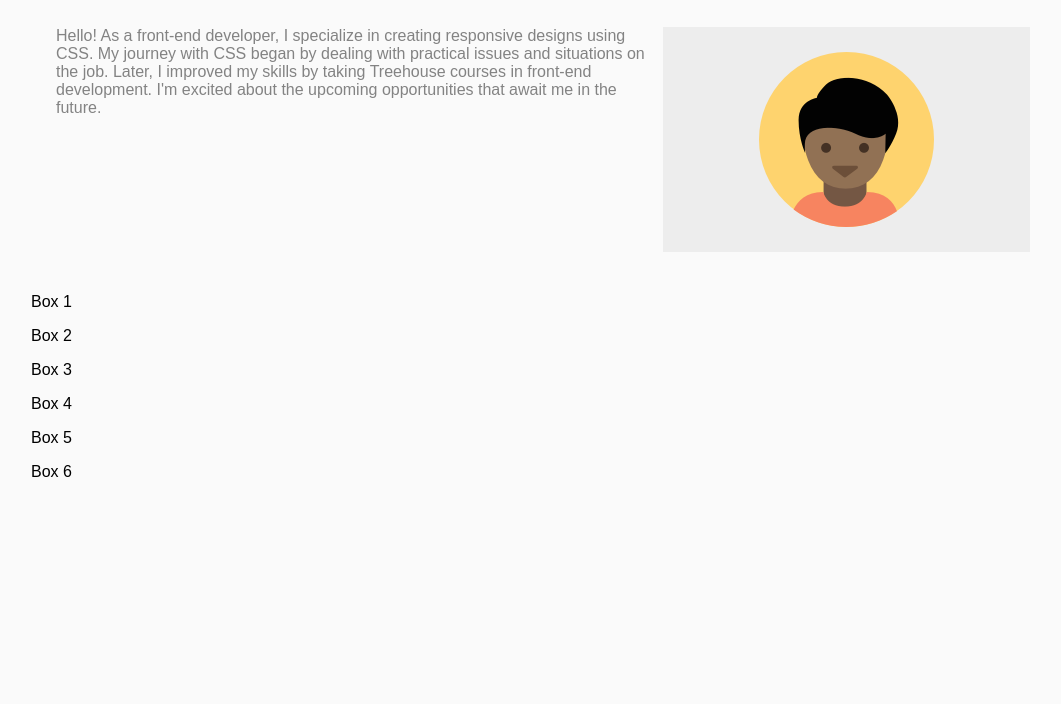
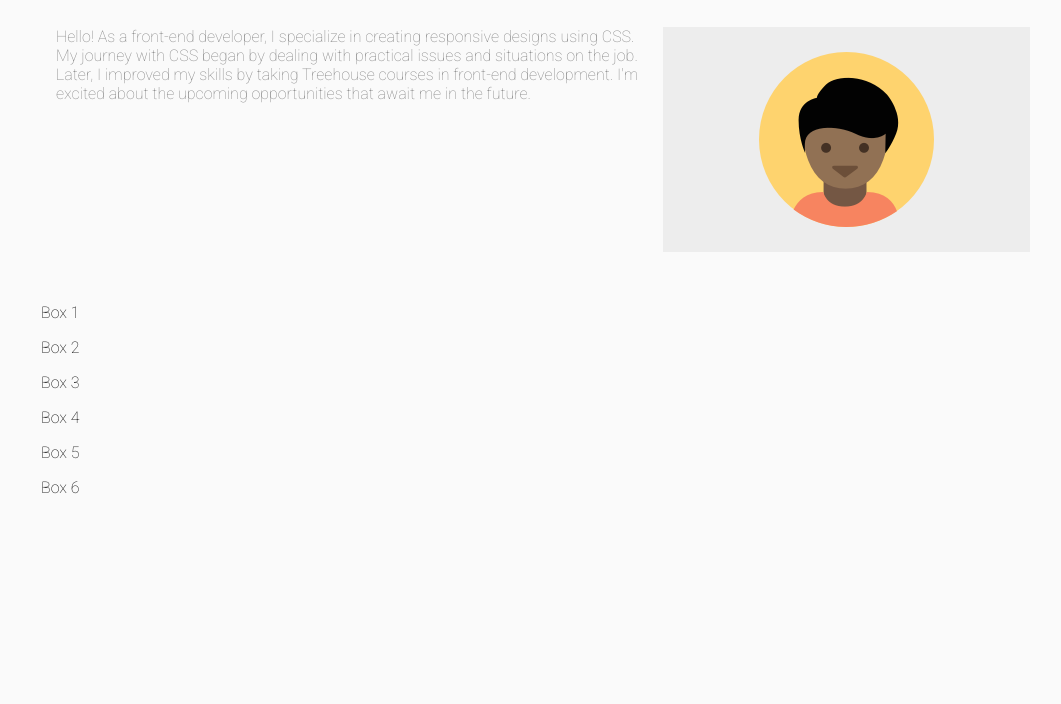
Before and after one commit to DraganaBegojev/Project-2, a plain HTML site: page index.html in a window 1280 px wide. Shown: the part 96-800 px from the top of the page, without its empty margins (97-1158 px from the left). Drawn offline with Linux system fonts and the light colour scheme.

Commit message:
Portfolio CSS
adjusting portfolio  styles

```diff
--- a/css/styles.css
+++ b/css/styles.css
@@ -6,7 +6,7 @@
     margin: 0 auto;
     max-width: 1024px;
     background-color: #fafafa;
-    font-family: "Rubik", sans-serif, Arial, Verdana;
+    font-family: 'Roboto', sans-serif;
   }
 
   header {
@@ -63,6 +63,13 @@
     color: #838383;
   }
 
+  .container {
+    max-width: 1100px;
+    padding: 10px;
+    margin: 0 auto;
+    font-family: 'Roboto', sans-serif;
+  }
+
 @media (min-width: 768px) {
   .top-nav {
     margin-top: 0;
@@ -88,6 +95,7 @@
   .message {
     text-align: left;
     margin-top: 0;
+    margin-right: 5px;
   }
 }
 
```
